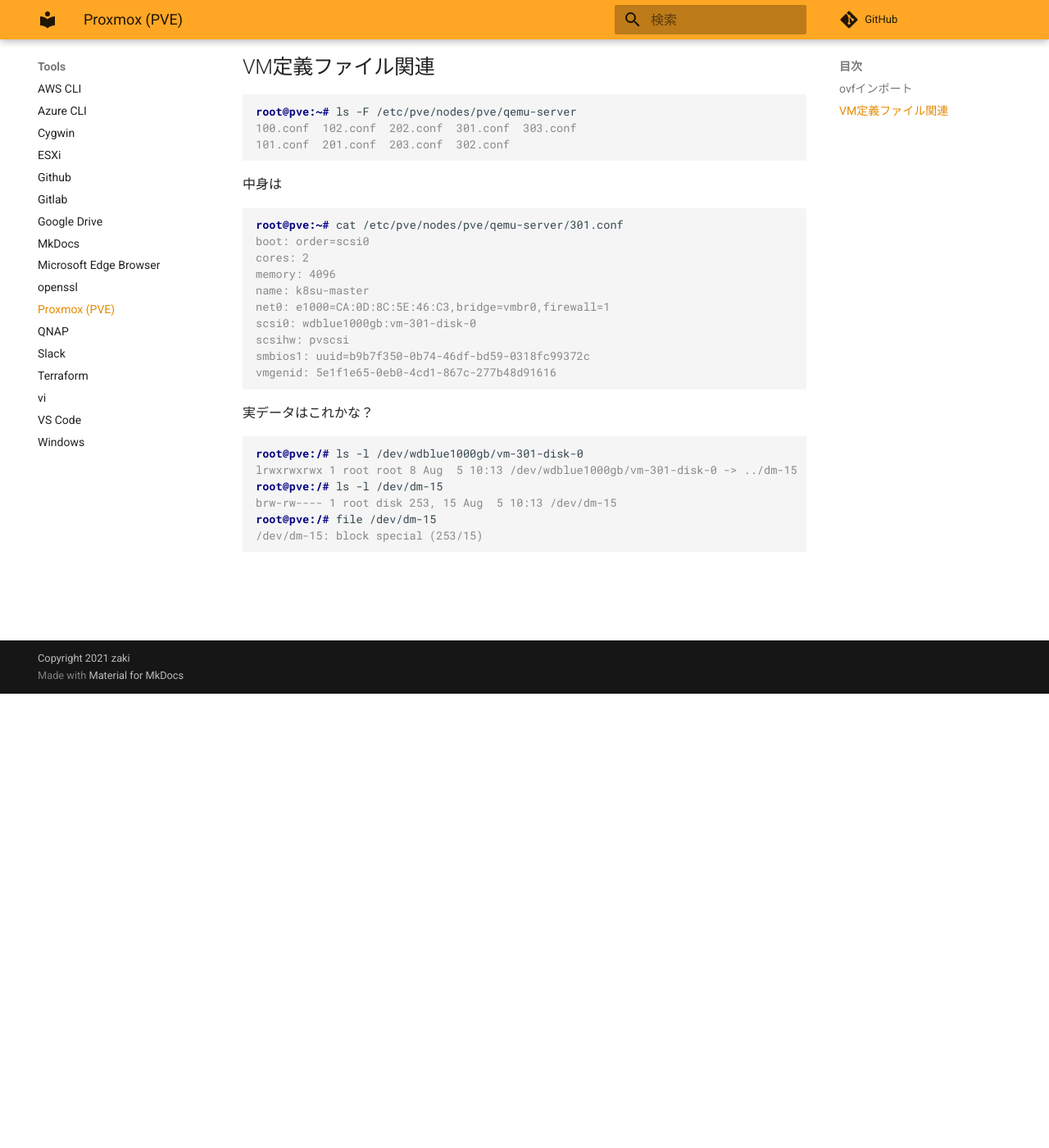
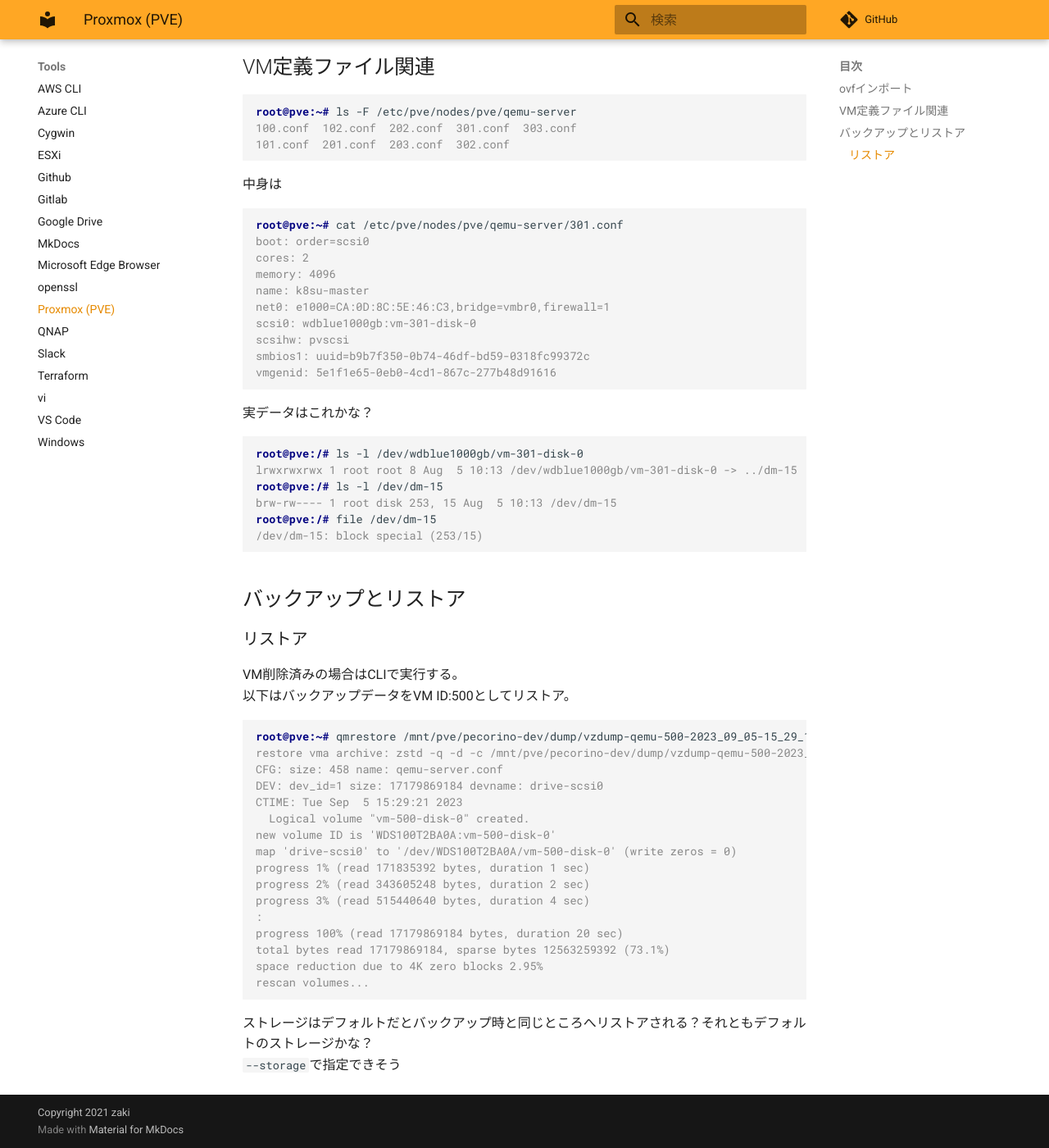
Before and after one commit to zaki-lknr/docs, an MkDocs documentation site: the page built from docs/Tools/proxmox.md, in a window 1280 px wide and 1400 px high, scrolled down 554 px. Shown: the whole window at 82% size. Built offline with MkDocs 1.6.1 and Material for MkDocs 9.7.7, drawn with Linux system fonts in a browser that asks for light colours; comment, search, counter and statistics services are not loaded.

Commit message:
add: tools/proxmox: バックアップとリストア

````diff
--- a/docs/Tools/proxmox.md
+++ b/docs/Tools/proxmox.md
@@ -53,3 +53,32 @@ brw-rw---- 1 root disk 253, 15 Aug  5 10:13 /dev/dm-15
 root@pve:/# file /dev/dm-15
 /dev/dm-15: block special (253/15)
 ```
+
+## バックアップとリストア
+
+### リストア
+
+VM削除済みの場合はCLIで実行する。
+以下はバックアップデータをVM ID:500としてリストア。
+
+```console
+root@pve:~# qmrestore /mnt/pve/pecorino-dev/dump/vzdump-qemu-500-2023_09_05-15_29_11.vma.zst 500
+restore vma archive: zstd -q -d -c /mnt/pve/pecorino-dev/dump/vzdump-qemu-500-2023_09_05-15_29_11.vma.zst | vma extract -v -r /var/tmp/vzdumptmp177197.fifo - /var/tmp/vzdumptmp177197
+CFG: size: 458 name: qemu-server.conf
+DEV: dev_id=1 size: 17179869184 devname: drive-scsi0
+CTIME: Tue Sep  5 15:29:21 2023
+  Logical volume "vm-500-disk-0" created.
+new volume ID is 'WDS100T2BA0A:vm-500-disk-0'
+map 'drive-scsi0' to '/dev/WDS100T2BA0A/vm-500-disk-0' (write zeros = 0)
+progress 1% (read 171835392 bytes, duration 1 sec)
+progress 2% (read 343605248 bytes, duration 2 sec)
+progress 3% (read 515440640 bytes, duration 4 sec)
+:
+progress 100% (read 17179869184 bytes, duration 20 sec)
+total bytes read 17179869184, sparse bytes 12563259392 (73.1%)
+space reduction due to 4K zero blocks 2.95%
+rescan volumes...
+```
+
+ストレージはデフォルトだとバックアップ時と同じところへリストアされる？それともデフォルトのストレージかな？
+`--storage`で指定できそう
````
